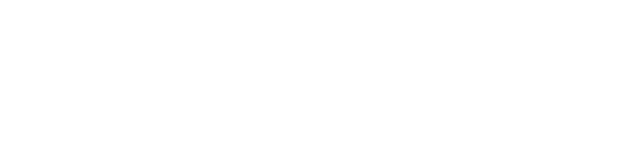
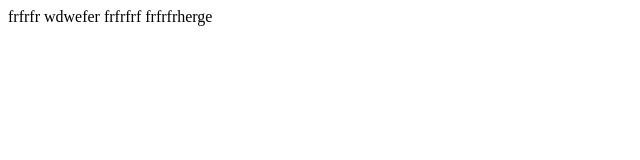
Before and after one commit to Moongoord/ProbaVSC, a plain HTML site: page index.html in a window 1280 px wide. Shown: the whole page, without its empty margins (0-640 px from the left). Drawn offline with Linux system fonts and the light colour scheme.

Commit message:
Ну шо Ты там, все еще не понимаешь как это работает? ну ты и дуралей!

```diff
--- a/index.html
+++ b/index.html
@@ -4,8 +4,8 @@
     <meta charset="UTF-8">
     <meta name="viewport" content="width=device-width, initial-scale=1.0">
     <title>Document</title>
-</head>
-<body>
+</head>frfrfr
+<body>wdwefer
 
-</body>
-</html>
+</body>frfrfrf
+</html>frfrfrherge
```
